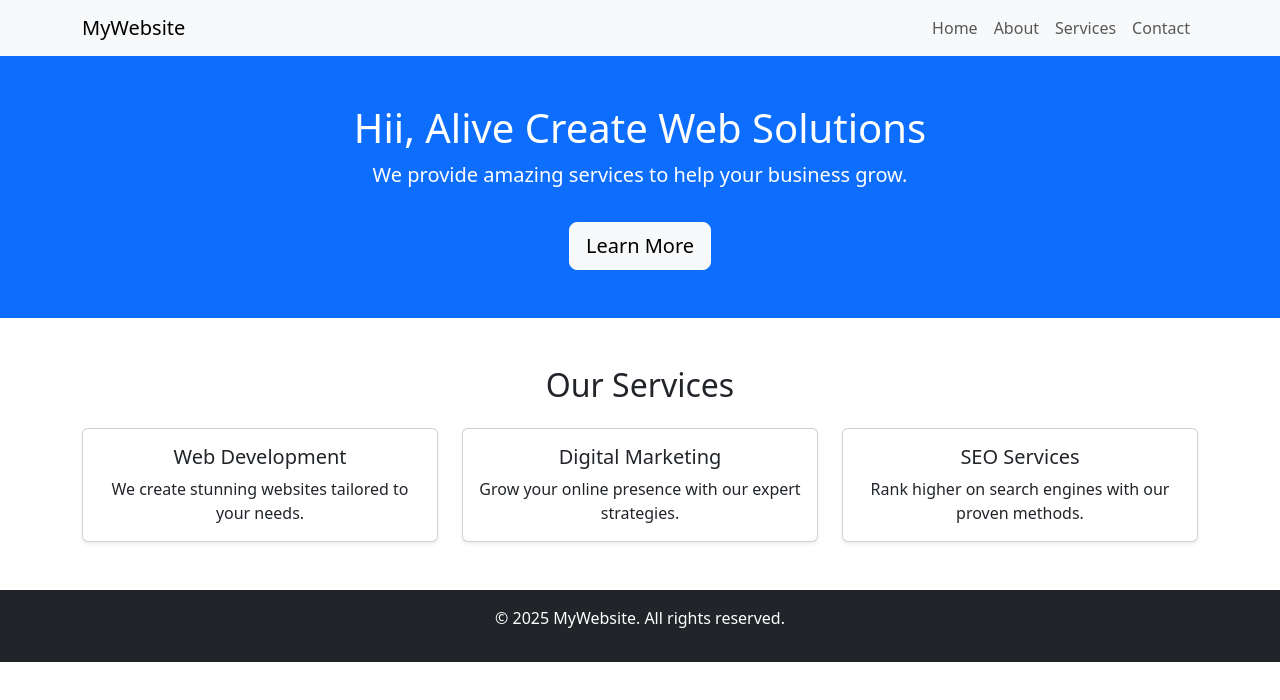
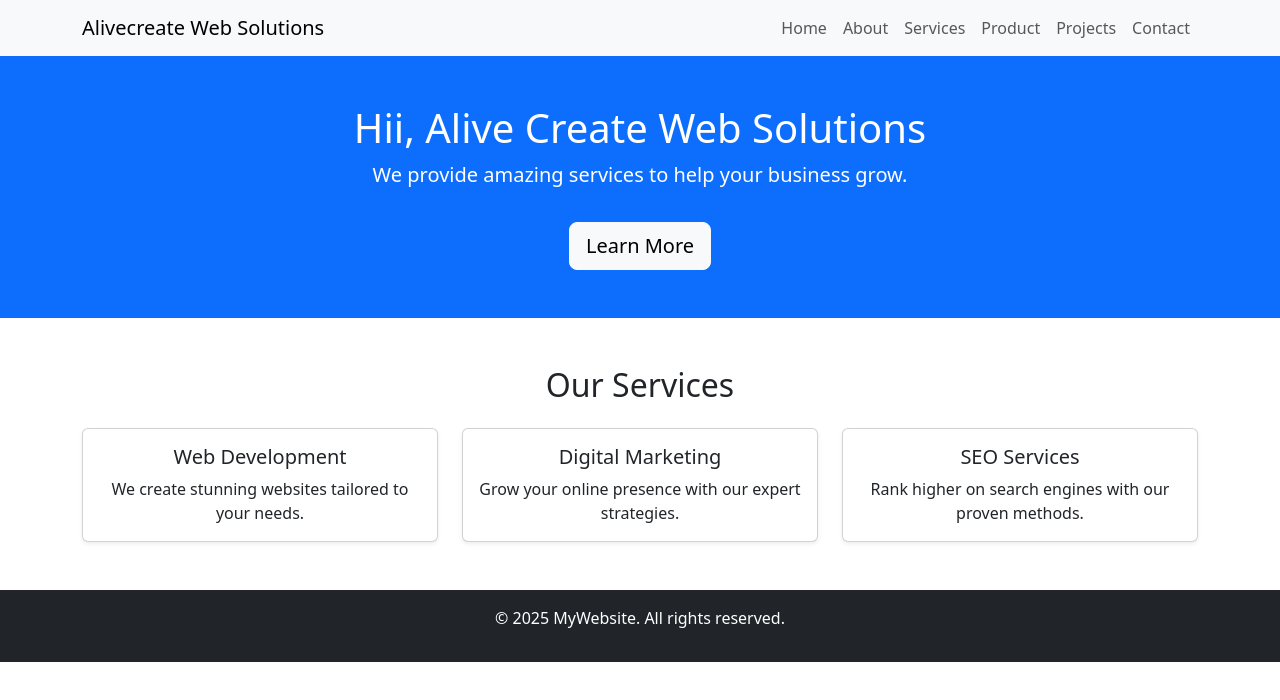
Before and after one commit to alivecreate/testgit, a plain HTML site: page index.html in a window 1280 px wide. Drawn offline with nearby package versions, Linux system fonts and the light colour scheme.

Commit message:
added product and project links

```diff
--- a/index.html
+++ b/index.html
@@ -10,7 +10,7 @@
   <!-- Navbar -->
   <nav class="navbar navbar-expand-lg navbar-light bg-light">
     <div class="container">
-      <a class="navbar-brand" href="#">MyWebsite</a>
+      <a class="navbar-brand" href="#">Alivecreate Web Solutions</a>
       <button class="navbar-toggler" type="button" data-bs-toggle="collapse" data-bs-target="#navbarNav">
         <span class="navbar-toggler-icon"></span>
       </button>
@@ -19,6 +19,8 @@
           <li class="nav-item"><a class="nav-link" href="#">Home</a></li>
           <li class="nav-item"><a class="nav-link" href="#">About</a></li>
           <li class="nav-item"><a class="nav-link" href="#">Services</a></li>
+          <li class="nav-item"><a class="nav-link" href="#">Product</a></li>
+          <li class="nav-item"><a class="nav-link" href="#">Projects</a></li>
           <li class="nav-item"><a class="nav-link" href="#">Contact</a></li>
         </ul>
       </div>
```
